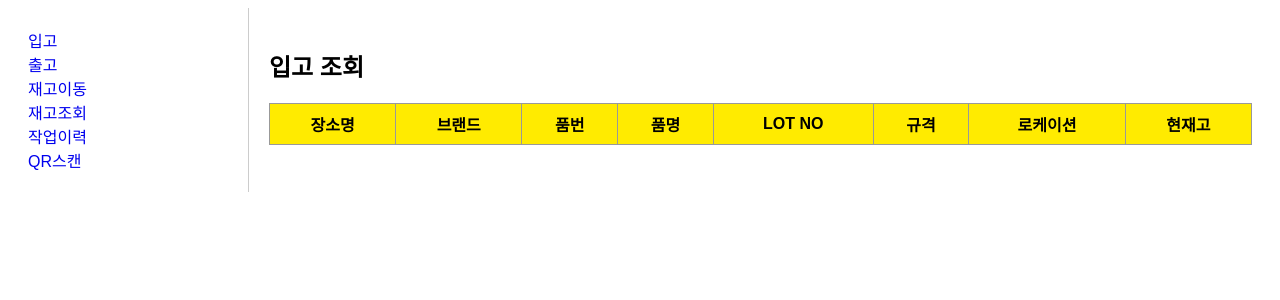
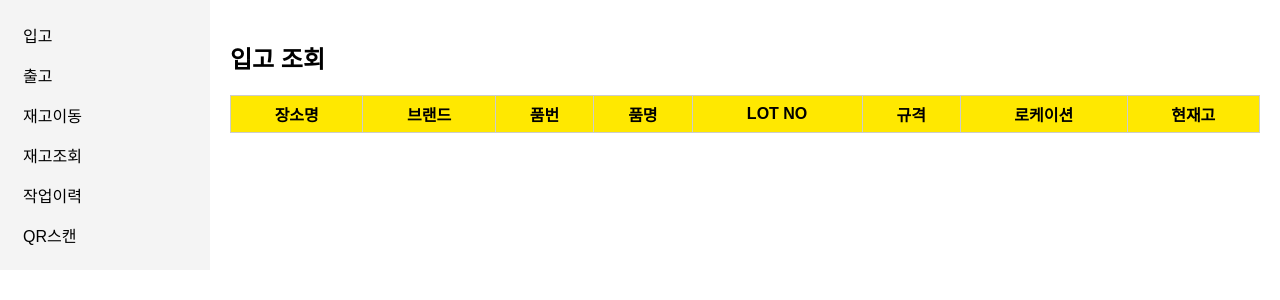
Before and after one commit to dlahtp44-prog/pars-wms-api, a FastAPI app: page /inbound-page in a window 1280 px wide. Shown: the top 300 px of the page. Run offline with FastAPI, Linux system fonts and the light colour scheme; data that the repository does not hold is empty.

Commit message:
Update base.html

```diff
--- a/app/templates/base.html
+++ b/app/templates/base.html
@@ -1,30 +1,38 @@
 <!DOCTYPE html>
-<html>
+<html lang="ko">
 <head>
-  <meta charset="utf-8">
+  <meta charset="UTF-8">
   <title>PARS WMS</title>
   <style>
-    body { display:flex; font-family:Arial; }
-    aside { width:200px; padding:20px; border-right:1px solid #ccc; }
-    main { flex:1; padding:20px; }
-    table { width:100%; border-collapse:collapse; }
-    th, td { border:1px solid #999; padding:8px; text-align:center; }
-    th { background:#ffeb00; }
-    a { text-decoration:none; }
+    body { margin:0; font-family:Arial }
+    .wrap { display:flex }
+    .menu {
+      width:180px; background:#f4f4f4; padding:15px
+    }
+    .menu a {
+      display:block; padding:8px; color:#000; text-decoration:none
+    }
+    .menu a:hover { background:#ddd }
+    .content { flex:1; padding:20px }
+    table { width:100%; border-collapse:collapse }
+    th, td { border:1px solid #ccc; padding:6px; text-align:center }
+    th { background:#ffe800 }
   </style>
 </head>
 <body>
-  <aside>
-    <div><a href="/inbound-page">입고</a></div>
-    <div><a href="/outbound-page">출고</a></div>
-    <div><a href="/move-page">재고이동</a></div>
-    <div><a href="/inventory-page">재고조회</a></div>
-    <div><a href="/history-page">작업이력</a></div>
-    <div><a href="/qr-page">QR스캔</a></div>
-  </aside>
+<div class="wrap">
+  <div class="menu">
+    <a href="/inbound-page">입고</a>
+    <a href="/outbound-page">출고</a>
+    <a href="/move-page">재고이동</a>
+    <a href="/inventory-page">재고조회</a>
+    <a href="/history-page">작업이력</a>
+    <a href="/qr-page">QR스캔</a>
+  </div>
 
-  <main>
+  <div class="content">
     {% block content %}{% endblock %}
-  </main>
+  </div>
+</div>
 </body>
 </html>
```
